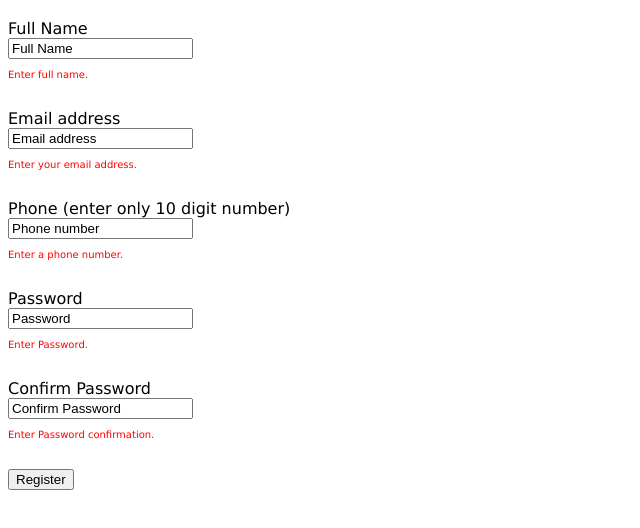
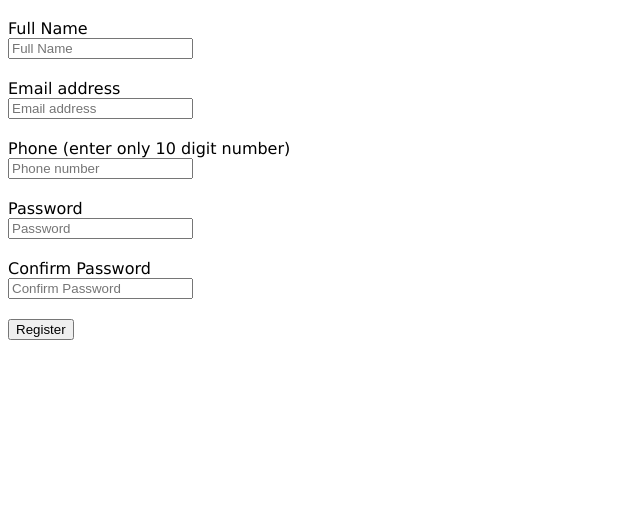
Before and after one commit to KripaEV/Camp-3, a plain HTML site: page registrationform.html in a window 1280 px wide. Shown: the part 62-590 px from the top of the page, without its empty margins (0-640 px from the left). Drawn offline with Linux system fonts and the light colour scheme.

Commit message:
Update registrationform.html

```diff
--- a/registrationform.html
+++ b/registrationform.html
@@ -9,31 +9,30 @@
     <h1><b>Registration form</b></h1>
     <form>
         <label for="fname">Full Name</label><br>
-        <input type="text" name="fname" value="Full Name" class="formtext">
+        <input type="text" name="fname" placeholder="Full Name" id="formtext">
         <br>
-        <p>Enter full name.</p>
+        <p class="space">Enter full name.</p>
         <br>
         <label for="email">Email address</label><br>
-        <input type="text" name="email" value="Email address" class="formtext">
+        <input type="text" name="email" placeholder="Email address" id="formtext">
         <br>
-        <p>Enter your email address.</p>
+        <p class="space">Enter your email address.</p>
         <br>
         <label for="phone">Phone (enter only 10 digit number)</label><br>
-        <input type="text" name="phone" value="Phone number" class="formtext">
+        <input type="text" name="phone" placeholder="Phone number" id="formtext">
         <br>
-        <p>Enter a phone number.</p>
+        <p class="space">Enter a phone number.</p>
         <br>
         <label for="pswrd">Password</label><br>
-        <input type="text" name="pswrd" value="Password" class="formtext">
+        <input type="text" name="pswrd" placeholder="Password" id="formtext">
         <br>
-        <p>Enter Password.</p>
+        <p class="space">Enter Password.</p>
         <br>
         <label for="confirmpswd">Confirm Password</label><br>
-        <input type="text" name="confirmpswd" value="Confirm Password" class="formtext">
+        <input type="text" name="confirmpswd" placeholder="Confirm Password" id="formtext">
         <br>
-        <p>Enter Password confirmation.</p>
+        <p class="space">Enter Password confirmation.</p>
         <br>
-        <input type="submit" value="Register">
+        <input type="submit" value="Register" onclick="formValidation()">
     </form>
 </body>
-</html>
```
